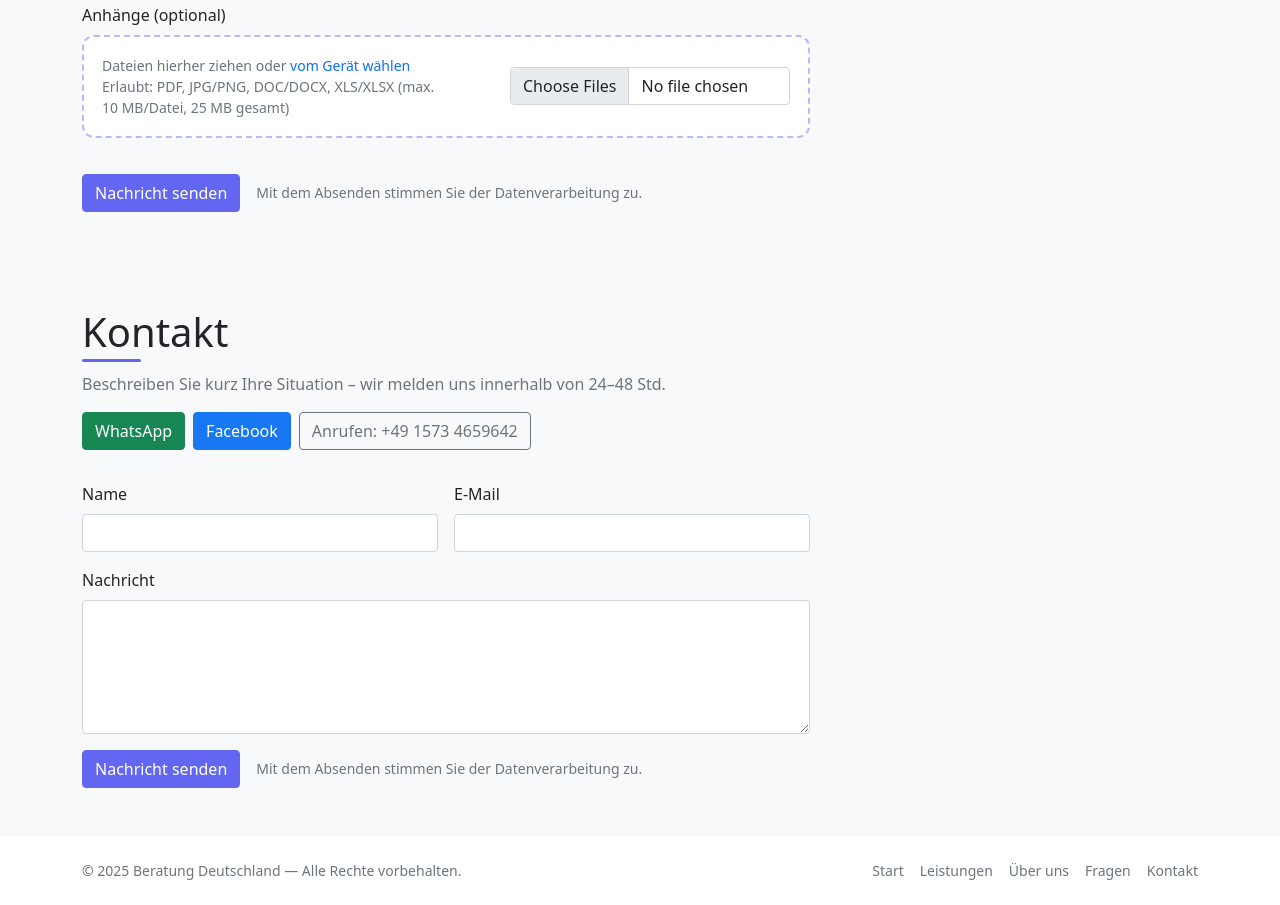
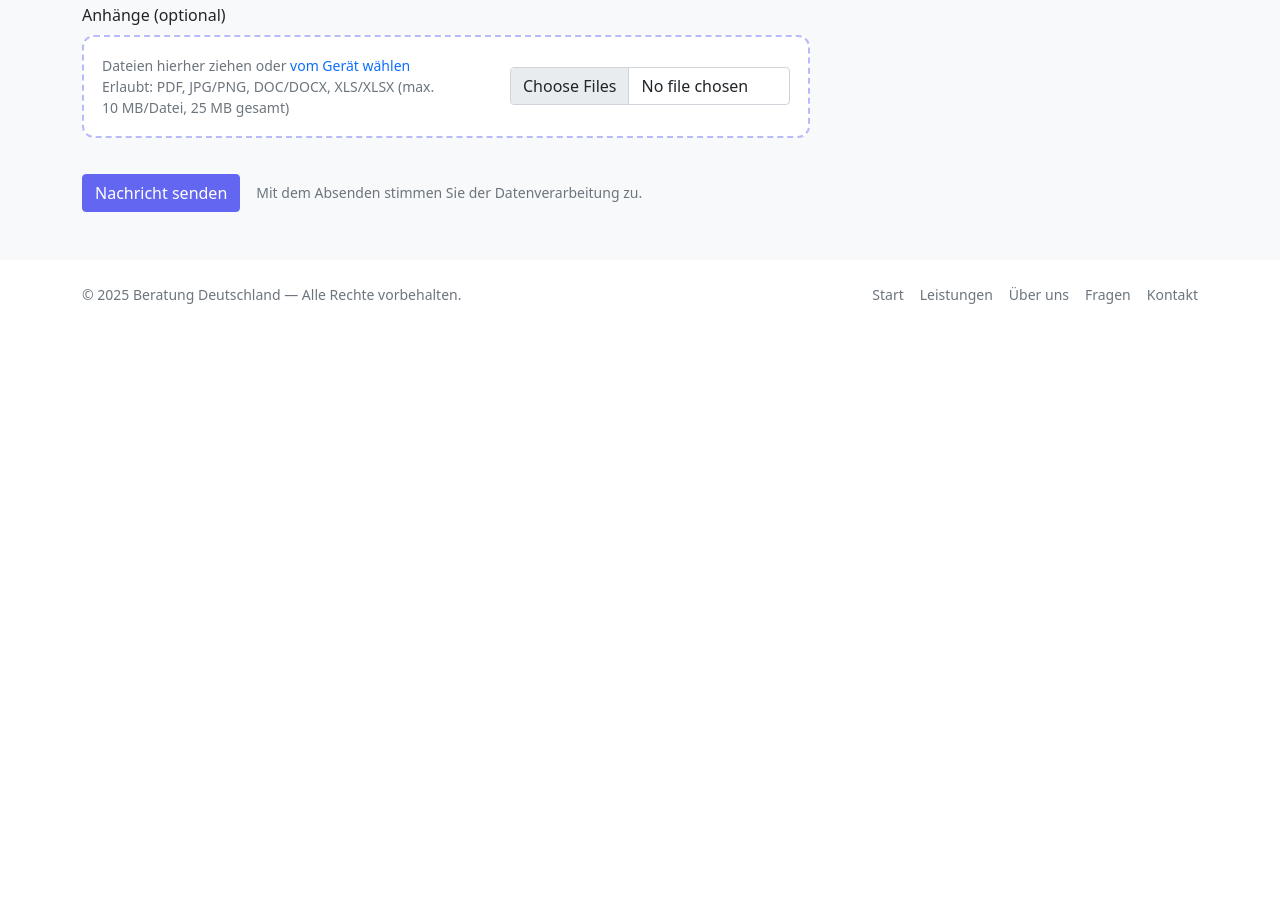
Before and after one commit to GeoCloudUtils/Consultanta-Germania, a plain HTML site: page de/index.html in a window 1280 px wide. Shown: the part 3110-4015 px from the top of the page. After the commit the page ends 3439 px from the top, so only its background shows below. Drawn offline with nearby package versions, Linux system fonts and the light colour scheme.

Commit message:
removed duplicate form from de index

```diff
--- a/de/index.html
+++ b/de/index.html
@@ -411,33 +411,6 @@
     </div>
   </section>
 
-  <section id="contact" class="py-5 bg-light">
-    <div class="container">
-      <h2 class="h1 section-title">Kontakt</h2>
-      <p class="text-muted mt-2 col-lg-8">Beschreiben Sie kurz Ihre Situation – wir melden uns innerhalb von 24–48 Std.
-      </p>
-      <div class="d-flex flex-wrap gap-2 mt-2 mb-3">
-        <a href="https://wa.me/4915734659642" class="btn btn-success" target="_blank" rel="noopener">WhatsApp</a>
-        <a href="https://facebook.com/" class="btn btn-primary" target="_blank" rel="noopener"
-          style="background:#1877F2;border-color:#1877F2">Facebook</a>
-        <a href="tel:+4915734659642" class="btn btn-outline-secondary">Anrufen: +49 1573 4659642</a>
-      </div>
-      <form class="row g-3 mt-1 col-lg-8">
-        <div class="col-md-6"><label class="form-label">Name</label><input type="text" class="form-control" required>
-        </div>
-        <div class="col-md-6"><label class="form-label">E-Mail</label><input type="email" class="form-control" required>
-        </div>
-        <div class="col-12"><label class="form-label">Nachricht</label><textarea class="form-control" rows="5"
-            required></textarea></div>
-        <div class="col-12 d-flex align-items-center gap-3">
-          <button type="submit" class="btn btn-primary" style="background:#6366f1;border-color:#6366f1">Nachricht
-            senden</button>
-          <small class="text-muted">Mit dem Absenden stimmen Sie der Datenverarbeitung zu.</small>
-        </div>
-      </form>
-    </div>
-  </section>
-
   <footer class="py-4">
     <div class="container small text-muted d-flex flex-column flex-lg-row justify-content-between">
       <div>© <span id="year"></span> Beratung Deutschland — Alle Rechte vorbehalten.</div>
```
